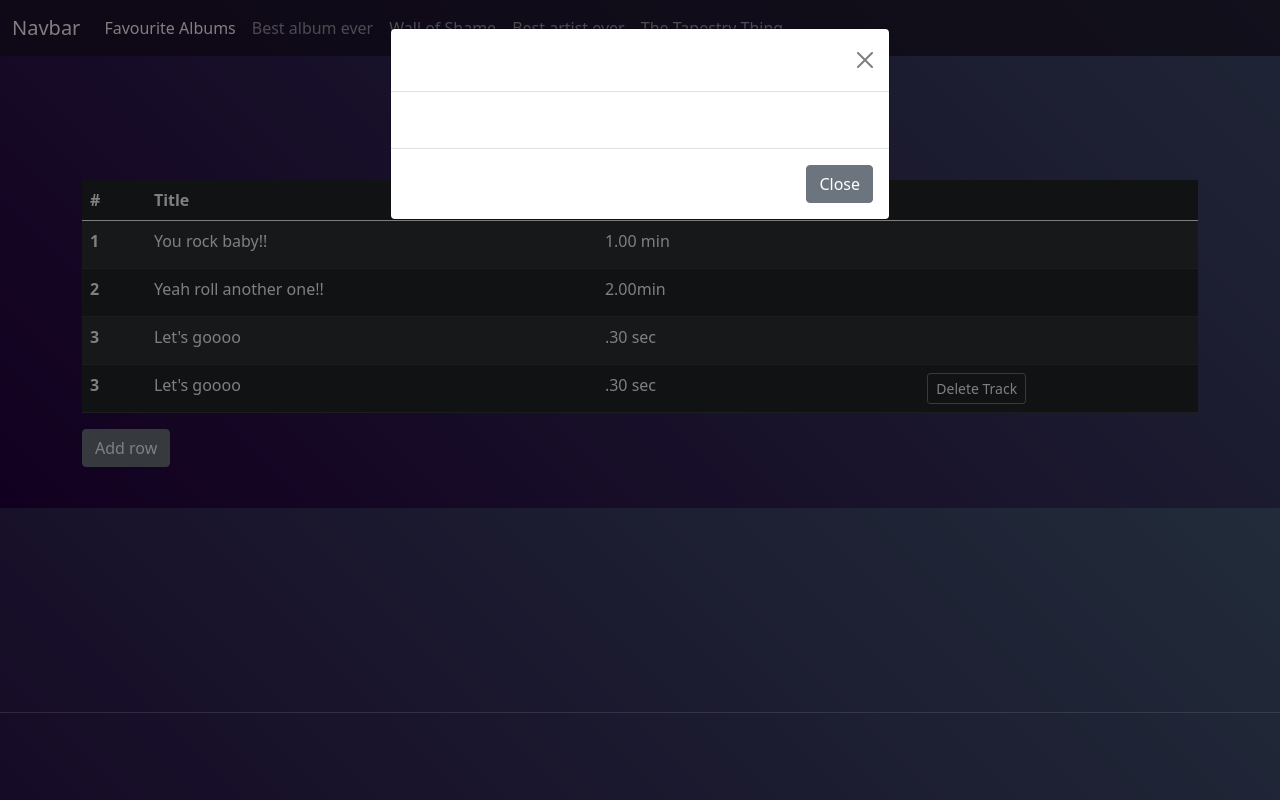
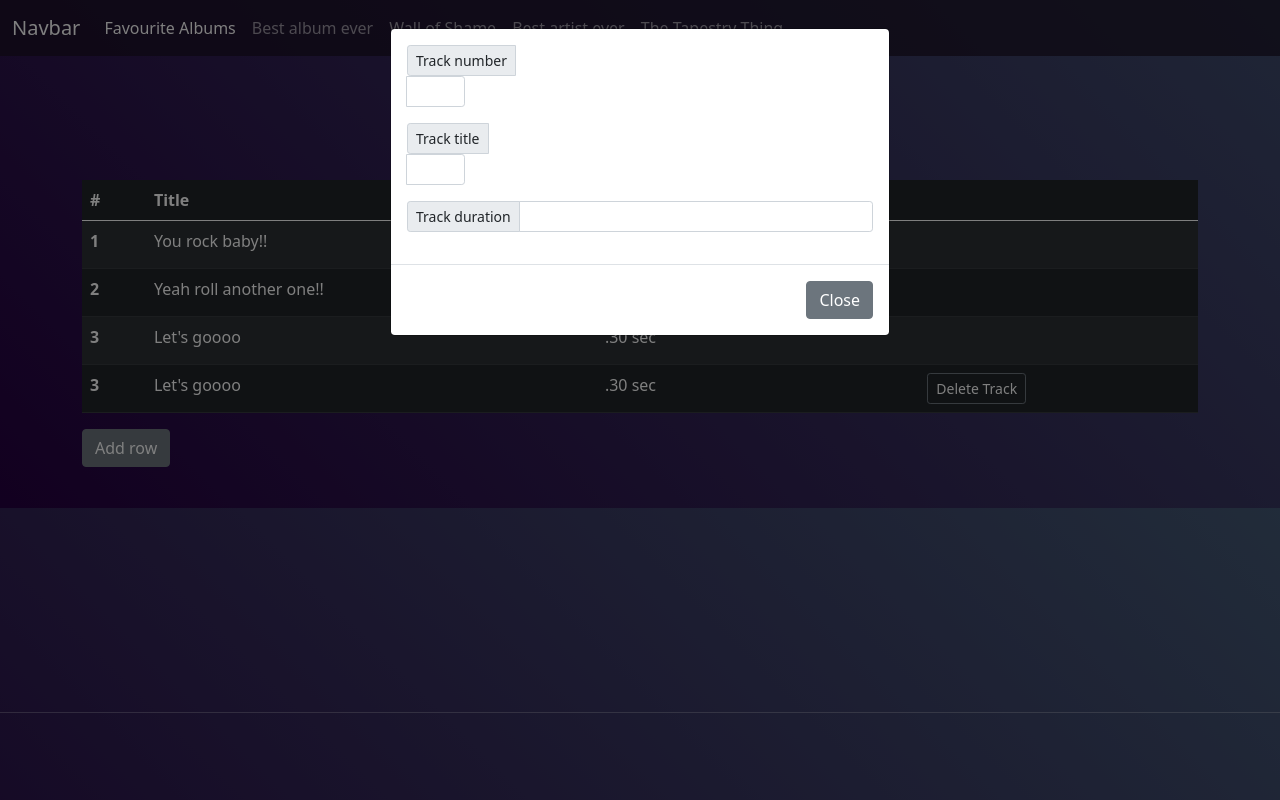
Before and after one commit to MirkoSedda/M2, a plain HTML site: page M2-D9/Homeworks/M2-D9.html in a window 1280 px wide. Both pictures are taken after a click on the button "Add row". Shown: the part 1892-2692 px from the top of the page. Drawn offline with nearby package versions, Linux system fonts and the light colour scheme.

Commit message:
modal done

```diff
--- a/M2-D9/Homeworks/M2-D9.html
+++ b/M2-D9/Homeworks/M2-D9.html
@@ -396,16 +396,47 @@
         >
           <div class="modal-dialog">
             <div class="modal-content">
-              <div class="modal-header">
-                <h5 class="modal-title" id="exampleModalLabel">Modal title</h5>
-                <button
-                  type="button"
-                  class="btn-close"
-                  data-bs-dismiss="modal"
-                  aria-label="Close"
-                ></button>
+              <div class="modal-body">
+                <div class="row d-flex flex-column">
+                  <div class="col-md-2">
+                    <div class="input-group input-group-sm mb-3">
+                      <span class="input-group-text" id="inputGroup-sizing-sm"
+                        >Track number</span
+                      >
+                      <input
+                        type="text"
+                        class="form-control"
+                        aria-label="Sizing example input"
+                        aria-describedby="inputGroup-sizing-sm"
+                      />
+                    </div>
+                  </div>
+                  <div class="col-md-2">
+                    <div class="input-group input-group-sm mb-3">
+                      <span class="input-group-text" id="inputGroup-sizing-sm"
+                        >Track title</span
+                      >
+                      <input
+                        type="text"
+                        class="form-control"
+                        aria-label="Sizing example input"
+                        aria-describedby="inputGroup-sizing-sm"
+                      />
+                    </div>
+                  </div>
+                </div>
+                <div class="input-group input-group-sm mb-3">
+                  <span class="input-group-text" id="inputGroup-sizing-sm"
+                    >Track duration</span
+                  >
+                  <input
+                    type="text"
+                    class="form-control"
+                    aria-label="Sizing example input"
+                    aria-describedby="inputGroup-sizing-sm"
+                  />
+                </div>
               </div>
-              <div class="modal-body">...</div>
               <div class="modal-footer">
                 <button
                   type="button"
```
